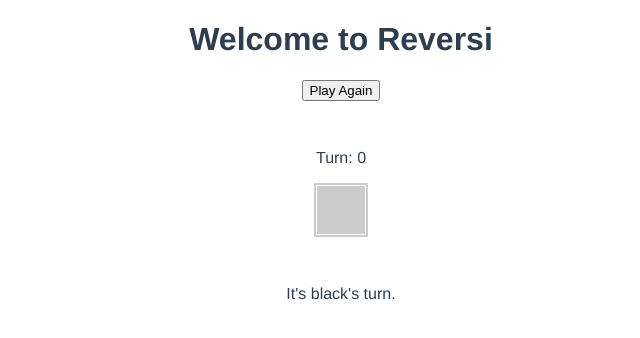
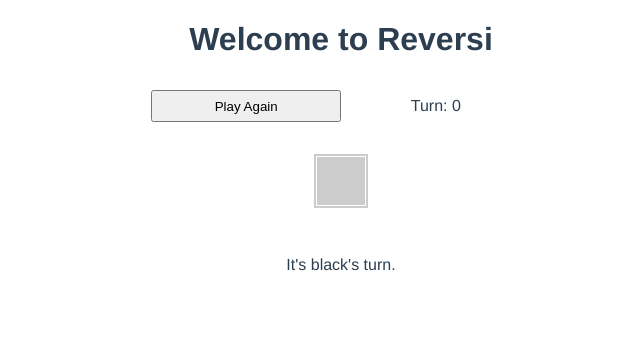
Before and after one commit to keatonconrad/reversi, a Vue app: page / in a window 1280 px wide. Both pictures are taken after a click on the button "Play". Shown: the top 338 px of the page, without its empty margins (299-939 px from the left). Built offline with nearby package versions, Linux system fonts and the light colour scheme.

Commit message:
Began diagonal capturing; styled board header info

```diff
--- a/src/components/Board.vue
+++ b/src/components/Board.vue
@@ -156,12 +156,52 @@ export default {
         this.setCellState(coords[0], coords[1], turnInt);
       }
       affectedCells = [];
+
+
+
+      /*
+      // Down & right
+      let j = cellIndex;
+      for (var i = rowIndex; i < this.board.length; i++) {
+        if (i >= this.board.length || j >= this.board.length) break;
+        console.log(i + ', ' + j + ' - ' + rowIndex + ', ' + cellIndex);
+        let cell = this.board[i][j];
+        if (i === rowIndex && j === cellIndex) {
+          j++;
+          continue;
+        };
+        if (cell === null || (cell !== turnInt && i === this.board.length - 1 && j === this.board.length - 1)) {
+          affectedCells = [];
+          break;
+        } else if (cell === turnInt) {
+          break;
+        }
+        if (cell !== turnInt) affectedCells.push([i, j]);
+        j++;
+      }
+      for (let coords of affectedCells) {
+        this.setCellState(coords[0], coords[1], turnInt);
+      }
+      affectedCells = [];
+      */
     }
   }
 }
 </script>
 
 <style scoped>
+#header {
+  display: flex;
+  width: 30%;
+  height: 2em;
+  margin: 2em auto;
+  line-height: 2em;
+}
+#header button, #header p {
+  width: 50%;
+  margin: 0;
+
+}
 h1, h2 {
   font-weight: normal;
 }
```
